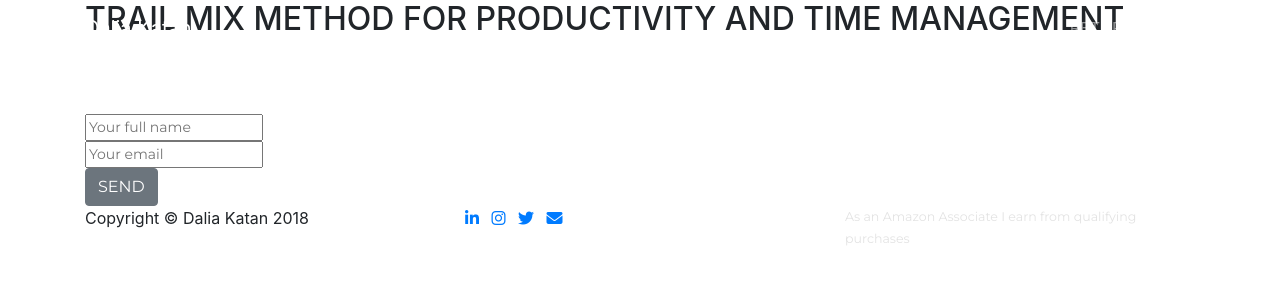
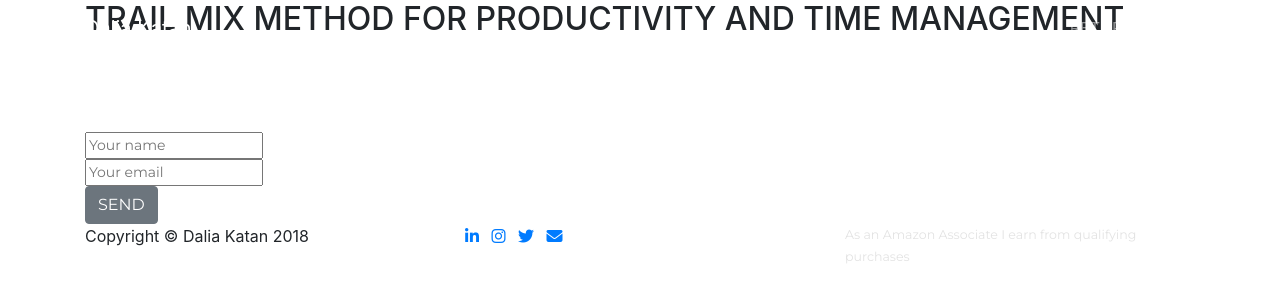
Before and after one commit to dalkat/dalkat.github.io, a Jekyll site: the page built from TMM.md, in a window 1280 px wide. Shown: the top 302 px of the page. Built offline with Jekyll 4.4.1, drawn with Linux system fonts in a browser that asks for light colours; nearby versions of some CDN libraries; some web fonts are replaced; library files that are not in the unit come from our copies.

Commit message:
updated TMM page

```diff
--- a/_layouts/TMM.html
+++ b/_layouts/TMM.html
@@ -14,13 +14,13 @@ layout: default-sub
         <div class="row">
           <div class="col-lg-12 text-left">
             <h2 class="section-heading text-uppercase">Trail Mix Method for Productivity and Time Management</h2>
-            <h3 class="section-subheading" style="font-size:15px; font-family:'Montserrat', 'Helvetica Neue', Helvetica, Arial, sans-serif; color:white; margin-bottom:50px;">Whoops! It's not ready yet, but enter your email below to be the first to receive it in a few weeks' time.</h3>
+            <h3 class="section-subheading" style="font-size:15px; font-family:'Montserrat', 'Helvetica Neue', Helvetica, Arial, sans-serif; color:white; margin-bottom:50px;">Whoops! It's not ready yet, but enter your email below to be the first to receive it in a few weeks. Excited for it to transform your time and energy the same way it has mine!</h3>
           </div>
         </div>
         <div class="row" style="display:block; text-align:left;">
           <div class="col-lg-5 col-md-6 col-sm-8 col-xs-12"  style="display:inline-block;">
               <form method="POST" action="https://formspree.io/dkatan.77@gmail.com" style="font-size:14px; font-family:'Montserrat', 'Helvetica Neue', Helvetica, Arial, sans-serif;">
-                <input type="text" name="name" placeholder="Your full name"required><br>
+                <input type="text" name="name" placeholder="Your name"required><br>
                 <input type="email" name="_replyto" placeholder="Your email" required><br>
                 <input type="hidden" name="_subject" value="Trail Mix Early List"/>
                 <button type="submit" class="btn btn-secondary btn-xl text-uppercase js-scroll-trigger">Send</button>
```
